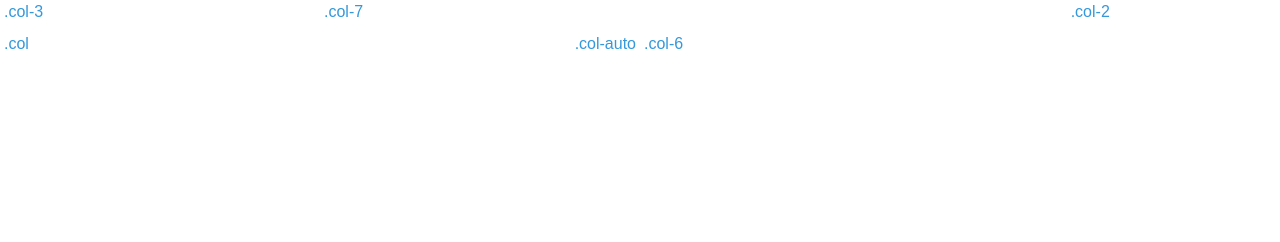
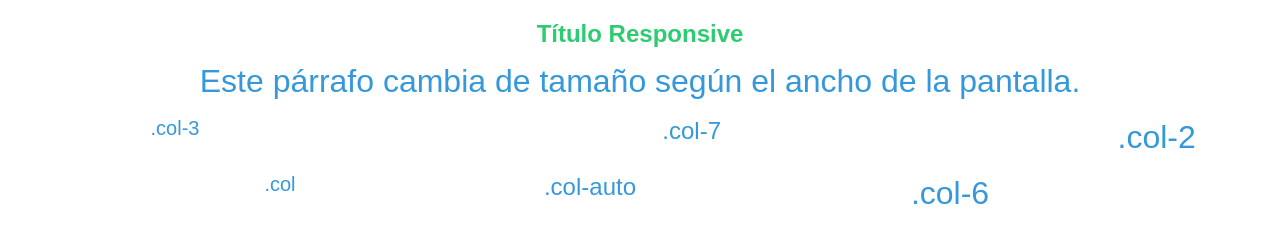
Before and after one commit to silviavnoto/SASS, a website: page index.html in a window 1280 px wide. Drawn offline with Linux system fonts and the light colour scheme.

Commit message:
EJERCICIO: tipografia responsive

```diff
--- a/index.html
+++ b/index.html
@@ -1,39 +1,62 @@
 <!DOCTYPE html>
-<html lang="en">
+<html lang="es">
 
 <head>
     <meta charset="UTF-8">
     <meta name="viewport" content="width=device-width, initial-scale=1.0">
-    <title>Framework SASS</title>
+    <title>Tipografía Responsive</title>
 
-    <link rel="stylesheet" href="static/css/styles.css">
+    <link rel="stylesheet" href="static/css/styles.css"> <!-- Asegúrate de que SCSS se compila bien -->
+    <style>
+        /* Solo para visualización */
+        body {
+            font-family: Arial, sans-serif;
+            text-align: center;
+            margin: 20px;
+        }
+        .example {
+            margin: 10px 0;
+            padding: 10px;
+            background: #f0f0f0;
+            display: inline-block;
+            border-radius: 5px;
+        }
+    </style>
 </head>
 
 <body>
+
+    <h1 class="fs-sm-1 fs-md-2 fs-lg-3 fs-xl-4">Título Responsive</h1>
+
+    <p class="fs-sm-2 fs-md-3 fs-lg-4 fs-xl-5">
+        Este párrafo cambia de tamaño según el ancho de la pantalla.
+    </p>
+
     <div class="container-fluid debug-border">
         <div class="row">
             <div class="col-3">
-                <div class="item">.col-3</div>
+                <div class="item fs-sm-1 fs-md-2 fs-lg-3">.col-3</div>
             </div>
             <div class="col-7">
-                <div class="item">.col-7</div>
+                <div class="item fs-sm-2 fs-md-3 fs-lg-4">.col-7</div>
             </div>
             <div class="col-2">
-                <div class="item">.col-2</div>
+                <div class="item fs-sm-3 fs-md-4 fs-lg-5">.col-2</div>
             </div>
         </div>
         <div class="row">
             <div class="col">
-                <div class="item">.col</div>
+                <div class="item fs-sm-1 fs-md-2 fs-lg-3">.col</div>
             </div>
             <div class="col-auto">
-                <div class="item">.col-auto</div>
+                <div class="item fs-sm-2 fs-md-3 fs-lg-4">.col-auto</div>
             </div>
             <div class="col-6">
-                <div class="item">.col-6</div>
+                <div class="item fs-sm-3 fs-md-4 fs-lg-5">.col-6</div>
             </div>
         </div>
     </div>
+
 </body>
 
 </html>
```
